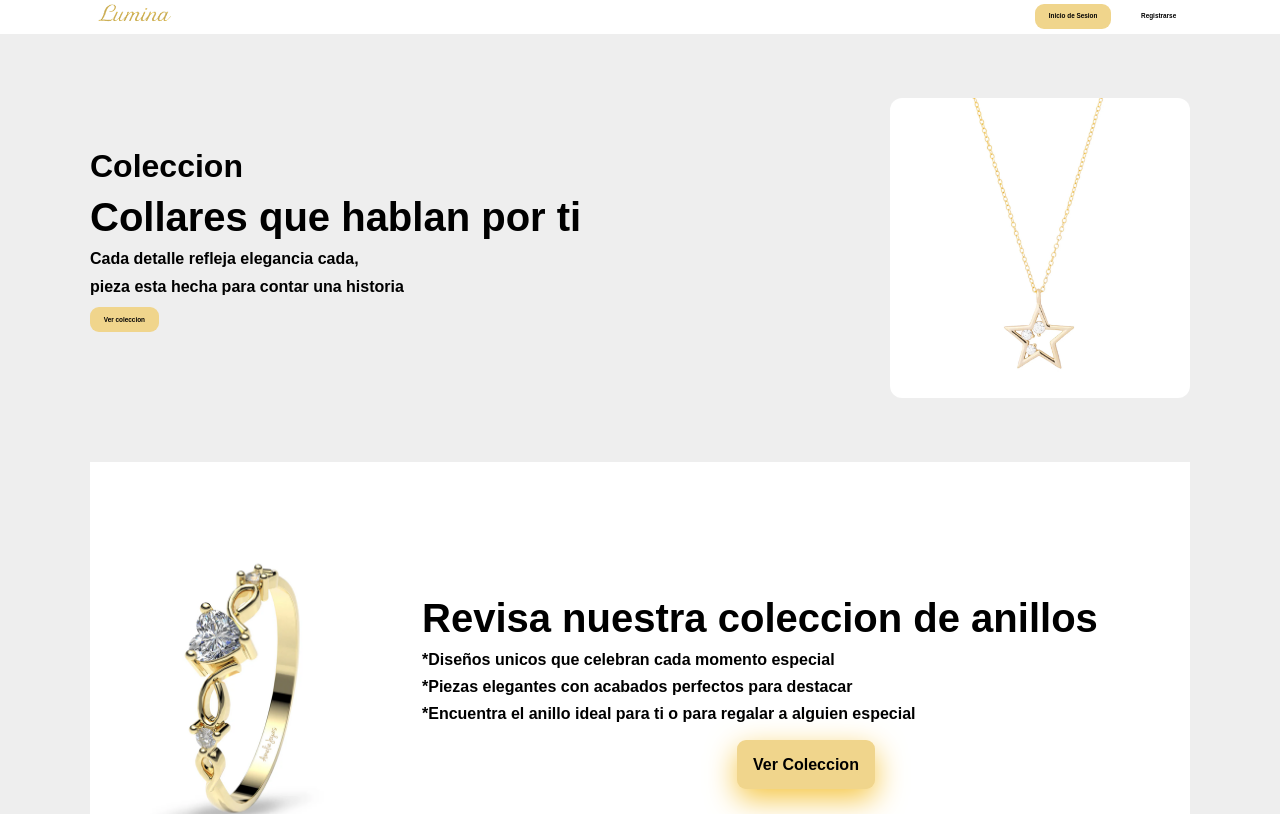
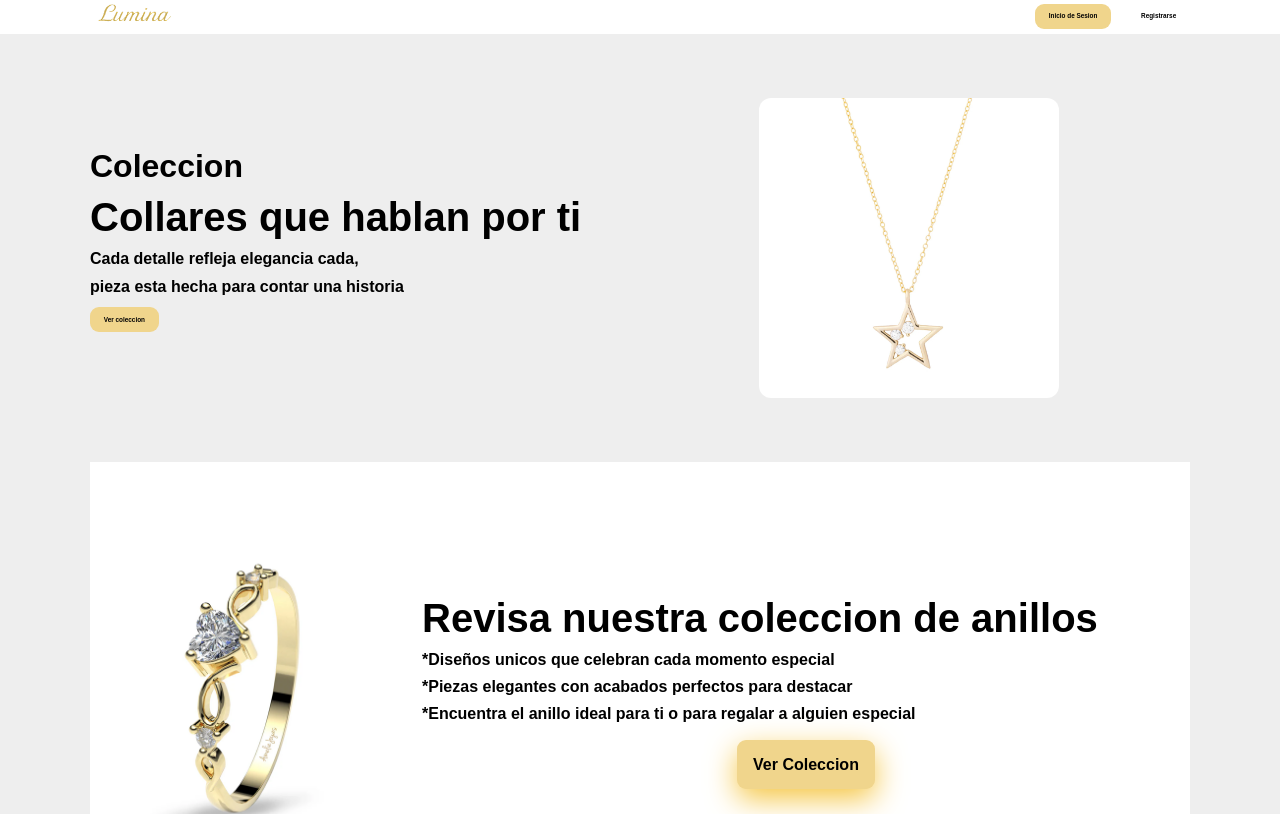
Before and after one commit to SpeedChela/Lumina, a Next.js app: page / in a window 1280 px wide. Shown: the top 814 px of the page. Built offline with nearby package versions, Linux system fonts and the light colour scheme.

Commit message:
centre la imagen del hero

```diff
--- a/app/globals.css
+++ b/app/globals.css
@@ -249,15 +249,16 @@ h3 {
    ========================= */
 .hero-flex {
   display: flex; /* Flexbox para alinear imagen y texto */
+  justify-content: center;
   align-items: center; /* Centra verticalmente */
-  gap: 2rem; /* Espacio entre imagen y texto */
+  gap: 1rem; /* Espacio entre imagen y texto */
   flex-wrap: wrap; /* Permite que se apilen en pantallas pequeñas */
 }
 .hero-img {
-  flex: 0 0 auto; /* Imagen no crece ni se reduce */
+  flex: 1 0 auto; /* Imagen no crece ni se reduce */
 }
 .hero-text {
-  flex: 1 1 0; /* Texto ocupa el espacio restante */
+  flex: 5 1 0; /* Texto ocupa el espacio restante */
   min-width: 250px; /* Ancho mínimo para el texto */
 }
 
```
Also changed, not shown: public/Images/collarRM.png (added).
